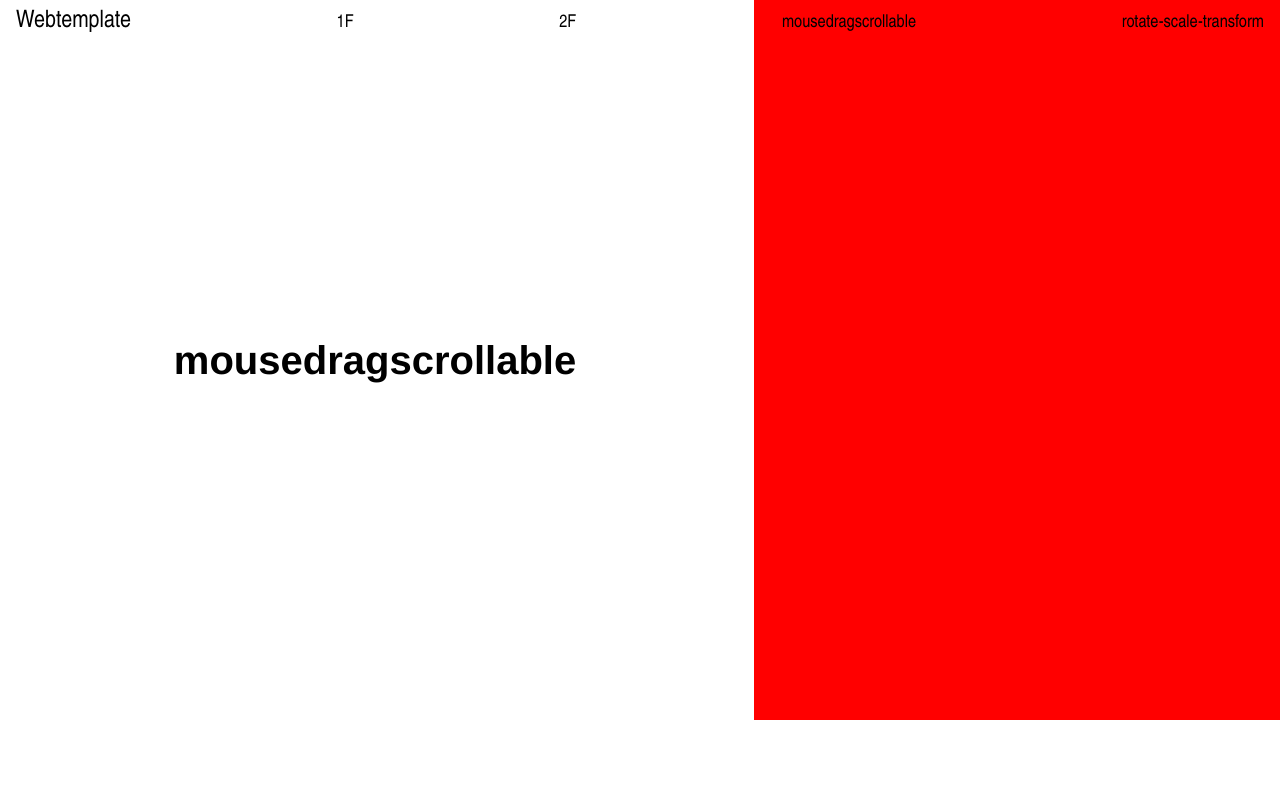
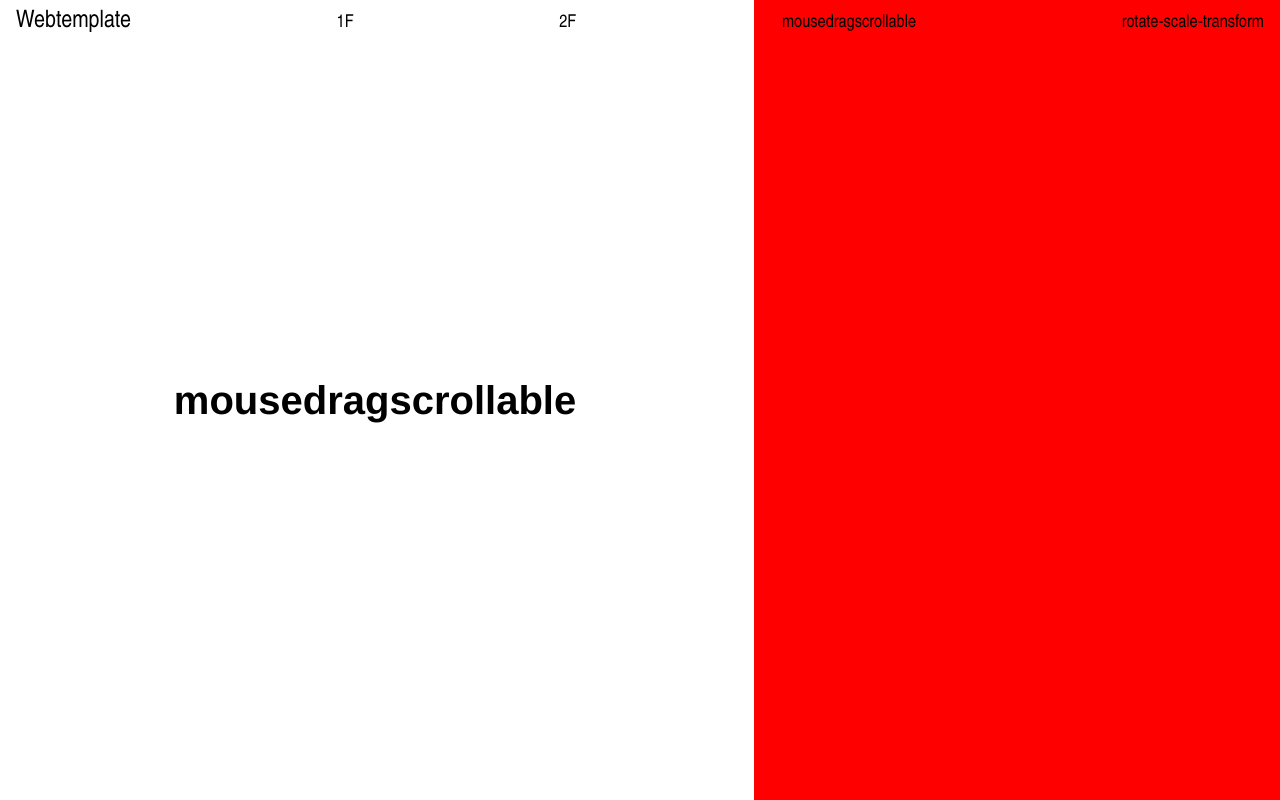
Before and after one commit to verygois/verygois.github.io, a PHP site: page /mousedragscrollable/index.html in a window 1280 px wide. Run offline with PHP 8.4, Linux system fonts and the light colour scheme; some libraries are stand-ins or nearby versions.

Commit message:
Update scrollable.css

```diff
--- a/mousedragscrollable/scrollable.css
+++ b/mousedragscrollable/scrollable.css
@@ -33,7 +33,7 @@ body,
   background-position: center;
   background-repeat: no-repeat;
   width: 750px;
-  height: 90%;
+  height: 100%;
   overflow: auto;
   position: relative;
   white-space: normal;
```
